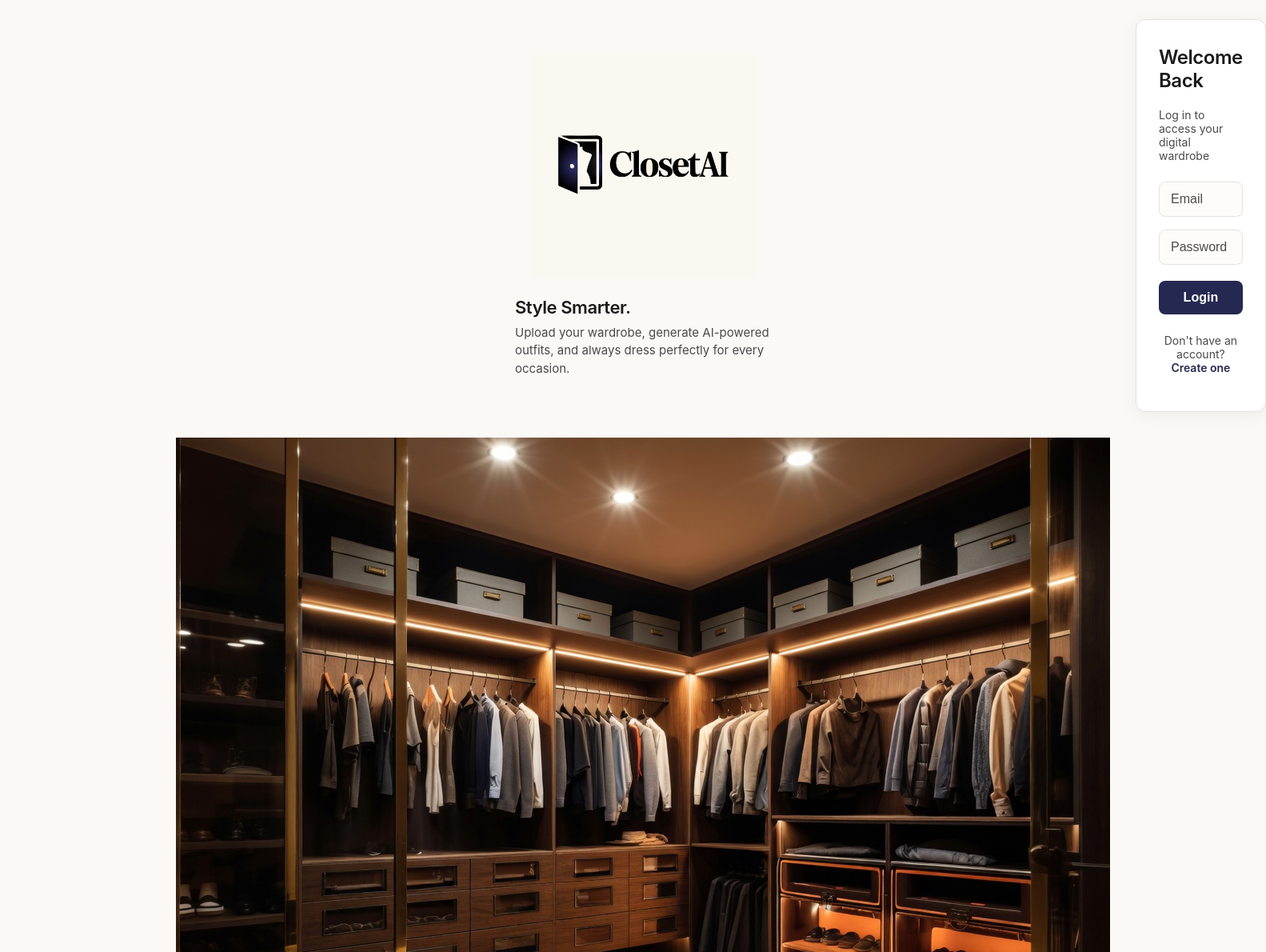
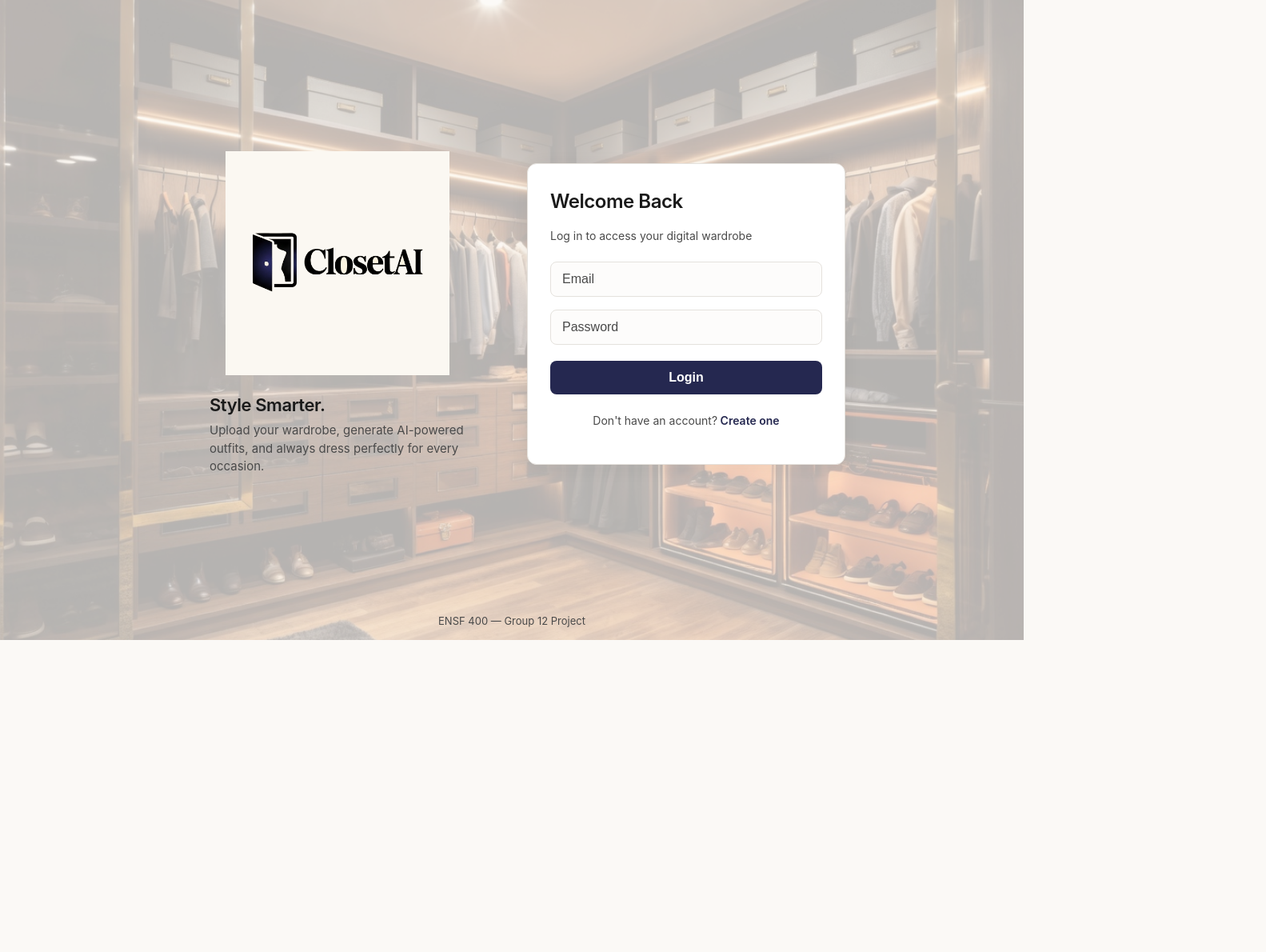
Before and after one commit to ENSF-400-Group-12/ENSF400_Group12_A4, a React (Create React App) app in the folder frontend/: page / in a window 1280 px wide. Shown: the top 1190 px of the page at 80% size, 1583 px wide, since content can reach past the window. After the commit the page ends 800 px from the top, so only its background shows below. Built offline with nearby package versions, Linux system fonts and the light colour scheme; no server answers.

Commit message:
fix: Login background order and duplicate footer after merge, add login-background CSS

```diff
--- a/frontend/src/pages/Login.jsx
+++ b/frontend/src/pages/Login.jsx
@@ -52,6 +52,9 @@ function Login() {
 
   return (
     <div className="auth-theme login-page">
+      <div className="login-background" aria-hidden="true">
+        <img src="/closetpic.png" alt="" />
+      </div>
       <div className="login-left">
         <div className="hero-text">
           <img
@@ -111,23 +114,6 @@ function Login() {
 
       </div>
 
-
-      {/* Background image */}
-      <div className="login-background">
-
-        <img
-          src="/closetpic.png"
-          alt="Closet wardrobe"
-        />
-
-      </div>
-
-
-      {/* Footer */}
-      <div className="login-footer">
-        ENSF 400 — Group 12 Project
-      </div>
-
       <div className="login-footer">ENSF 400 — Group 12 Project</div>
     </div>
   );
--- a/frontend/src/styles/main.css
+++ b/frontend/src/styles/main.css
@@ -154,10 +154,33 @@ body {
   gap: 32px;
   padding: 24px 20px 40px;
   position: relative;
-  background: var(--auth-bg);
+  background: transparent;
   max-width: 880px;
   margin: 0 auto;
   box-sizing: border-box;
+}
+
+.login-background {
+  position: fixed;
+  inset: 0;
+  z-index: 0;
+  overflow: hidden;
+  pointer-events: none;
+}
+
+.login-background img {
+  display: block;
+  width: 100%;
+  height: 100%;
+  object-fit: cover;
+  object-position: center;
+  opacity: 0.28;
+}
+
+.auth-theme.login-page .login-left,
+.auth-theme.login-page .login-right {
+  position: relative;
+  z-index: 1;
 }
 
 @media (max-width: 900px) {
```
